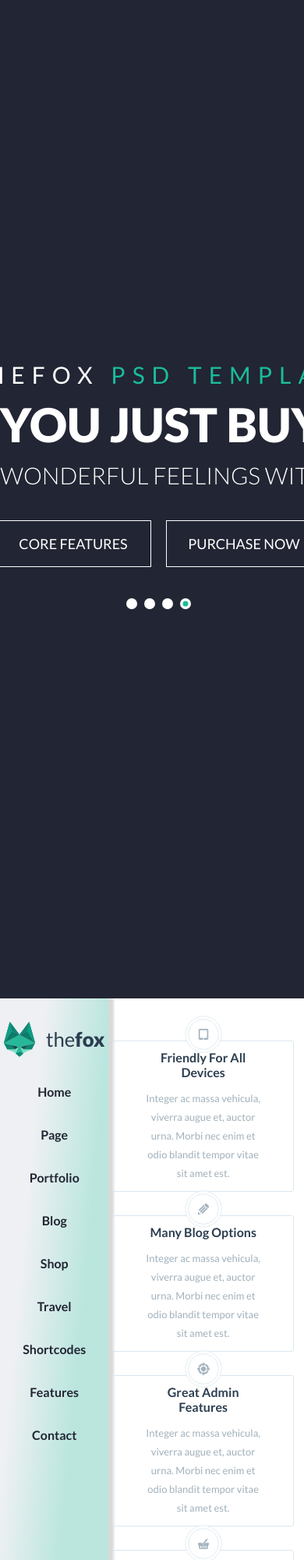
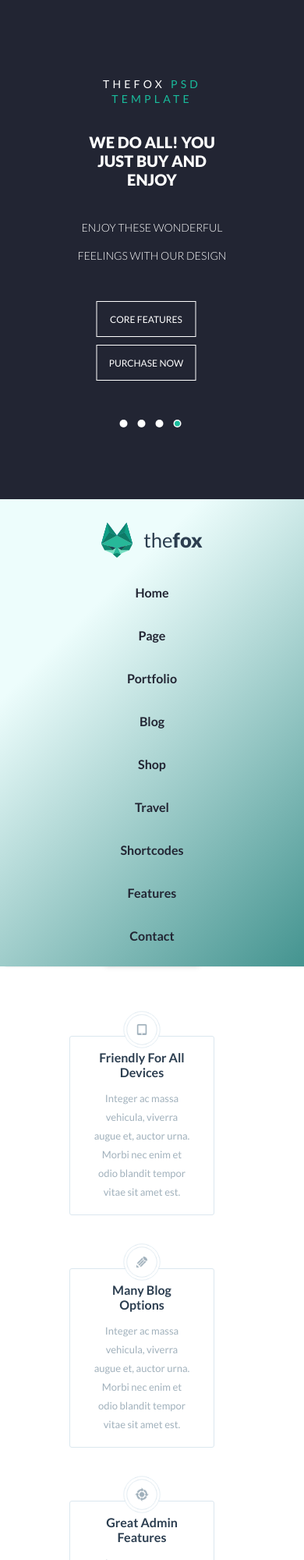
Before and after one commit to AnnaZhizhiashvili/personal-project-html-and-css, a plain HTML site: page index.html in a window 390 px wide. Shown: the top 2000 px of the page at 78% size. Drawn offline with Linux system fonts and the light colour scheme.

Commit message:
feat:part of responsivness achieved

```diff
--- a/index.html
+++ b/index.html
@@ -43,7 +43,7 @@
                 </div>
             </div>
         </section>
-        <div class="component-2-3">
+        <!-- desktop navigation -->
             <header class="desktop-nav">
                 <div class="lato-regular component-2 flex-centering">
                     <div class="logo inline-block">
@@ -64,10 +64,8 @@
                     </nav>
                 </div>
             </header>
-
-            <section class="component-3 ">
-                <div class="container flex-centering">
-                    <header class="mobile-nav">
+            <!-- mobile version navigation -->
+            <header class="mobile-nav flex-centering flex-column">
                 <div class="lato-regular component-2 flex flex-column">
                     <div class="logo inline-block">
                         <a href="#" class="flex-centering"><img src="./images/fox.png" alt="logo"><span>the<span class="lato-black">fox</span></span></a>
@@ -87,6 +85,10 @@
                     </nav>
                 </div>
             </header>
+
+
+            <section class="component-3 ">
+                <div class="container flex-centering">
                     <div class="boxes flex">
                         <div class="box">
                             <img src="./images/Icon1.png" alt="icon" class="transition">
@@ -110,7 +112,7 @@
                         </div>
                     </div>
             </section>
-        </div>
+
 
         <section class="component-4">
             <div class="flex-centering container">
@@ -183,7 +185,7 @@
             <div class="container">
                 <div class="inner-1 center">
                     <h5 class="lato-light font-36 line-height-20 color-secondary-grey">Our Services</h5>
-                    <p class="lato-regular font-14 line-height-24 color-medium-grey ">Quisque ligulas ipsum, euismod atras vulputate iltricies etri elit. Class aptent taciti sociosqu ad litora <br> torquent per conubia nostra, per inceptos himenaeos</p>
+                    <p class="lato-regular font-14 line-height-24 color-medium-grey ">Quisque ligulas ipsum, euismod atras vulputate iltricies etri elit. Class aptent taciti sociosqu ad litora torquent per conubia nostra, per inceptos himenaeos</p>
                 </div>
                 <div class="inner-2 flex-centering">
                     <div class="box box-1">
--- a/styles/component-1.css
+++ b/styles/component-1.css
@@ -96,3 +96,86 @@
 .container input:checked ~ .checkmark::before {
   display: block;
 }
+
+@media only screen and (max-width: 1280px) {
+  .component-1 .container {
+    margin-left: unset;
+  }
+  .component-1 form {
+    padding-right: unset;
+  }
+  .component-1 .buttons {
+    padding-left: unset;
+  }
+  .component-1 .container {
+    width: unset;
+    height: unset;
+  }
+  .component-1 p:first-child {
+    padding-left: unset;
+  }
+  .component-1 {
+    height: 800px;
+  }
+  .component-1 .container p:nth-child(2) {
+    font-size: 50px;
+  }
+  .component-1 .container {
+    top: 50%;
+    transform: translate(-50%, -50%);
+  }
+}
+
+@media only screen and (max-width: 1024px) {
+  .component-1 .container p:nth-child(2) {
+    font-size: 36px;
+  }
+  .component-1 .container p:nth-child(3),
+  .component-1 .container p:nth-child(1) {
+    font-size: 22px;
+  }
+  .component-1 .buttons {
+    display: flex;
+    flex-direction: column;
+    justify-content: center;
+    justify-content: center;
+    align-items: center;
+    gap: 10px;
+  }
+  .component-1 button {
+    width: 177px;
+    height: 58px;
+  }
+}
+
+@media only screen and (max-width: 768px) {
+  .component-1 {
+    height: 640px;
+  }
+  .component-1 .container p:nth-child(2) {
+    font-size: 20px;
+  }
+  .component-1 .container p:nth-child(3),
+  .component-1 .container p:nth-child(1) {
+    font-size: 14px;
+  }
+  .component-1 p:nth-child(3) {
+    margin-top: 32px;
+  }
+  .component-1 p:nth-child(1) {
+    margin-bottom: 34px;
+  }
+
+  .component-1 button {
+    width: 128px;
+    height: 46px;
+    font-size: 12px;
+  }
+
+  .component-1 .checkmark,
+  .component-8 .checkmark,
+  .component-13 .radio .checkmark {
+    height: 10px;
+    width: 10px;
+  }
+}
--- a/styles/component-2-3.css
+++ b/styles/component-2.css
@@ -28,52 +28,6 @@
   margin-right: 46.3px;
 }
 
-.component-3 {
-  height: 434px;
-  padding: 72px 336px 0 379px;
-  text-align: center;
-  box-shadow: inset 0 -3px 0 0 rgba(0, 0, 0, 0.1);
-  overflow: hidden;
-}
-.component-3 .container {
-  margin-right: 26px;
-}
-.component-3 .boxes {
-  display: flex;
-  gap: 30px;
-  justify-content: space-around;
-  align-items: center;
-  padding: 63px 0;
-}
-
-.component-3 .box {
-  border: 1px solid #dbe7ef;
-  border-radius: 3px;
-  padding: 50.8px 38.6px;
-  position: relative;
-  bottom: 9px;
-  height: 210px;
-  width: 270px;
-}
-.component-3 .container > div:not(:last-child) {
-  margin-right: 30px;
-}
-
-.component-3 .box img {
-  position: absolute;
-  top: 0;
-  left: 50%;
-  transform: translate(-50%, -50%);
-}
-
-.component-3 p {
-  margin-top: 12.5px;
-}
-
-.component-3 .box:hover img {
-  -webkit-filter: opacity(0.5) drop-shadow(0 0 0 var(--main-green-color));
-  filter: opacity(0.5) drop-shadow(0 0 0 var(--main-green-color));
-}
 /* mobile nav */
 .mobile-nav .component-2 {
   display: inline-block;
@@ -81,23 +35,16 @@
 .mobile-nav {
   height: 100%;
   color: #fff;
-
-  background-image: linear-gradient(95.2deg, #eef0f3 26.8%, #8fd6c99e 64%);
+  background-image: linear-gradient(315deg, #449490 0%, #edfdfc 74%);
   box-shadow: rgb(0 0 0 / 15%) 6.95px 0 2.6px;
 }
 .mobile-nav .logo {
   margin-bottom: 35px;
 }
 
-.component-3 {
-  position: relative;
-}
 .mobile-nav {
-  position: absolute;
   height: 100%;
-  left: 0;
-  transform: translateX(-100%);
-  transition: all 0.3s ease-out;
+  display: none;
 }
 .mobile-nav .component-2 {
   height: 100%;
@@ -105,6 +52,7 @@
 .mobile-nav ul {
   gap: 27px;
   color: var(--dark-grey-color);
+  text-align: center;
 }
 
 @media only screen and (max-width: 1919px) {
@@ -137,14 +85,10 @@
 }
 
 @media only screen and (max-width: 1024px) {
-  .component-3 {
-    padding: 0;
-  }
   .desktop-nav {
     display: none;
   }
-  .mobile-nav .component-3 .container > div,
-  .component-3 {
+  .mobile-nav {
     height: unset;
   }
   .mobile-nav .component-2 li:not(:last-child) {
@@ -156,33 +100,12 @@
     padding: 30px 10px;
     height: 100%;
   }
-  .component-3 {
-    margin-right: unset;
-  }
+
   .mobile-nav nav {
     margin-left: unset;
   }
   .mobile-nav {
-    transform: translateX(0%);
-  }
-  .component-3 .boxes {
-    flex-direction: column;
-    margin-left: auto;
-    padding-right: 32px;
-    padding-bottom: 17px;
-    flex-basis: 74%;
-  }
-  .component-3 .box {
-    padding: 10.8px 38.6px;
-  }
-  .component-3 .container {
-    margin-right: unset;
-    flex: unset;
-  }
-  .component-3 .box img {
-    top: -9px;
-    width: 47px;
-    height: 47px;
+    display: flex;
   }
 }
 
@@ -196,14 +119,4 @@
   .mobile-nav ul {
     gap: 36px;
   }
-  .component-3 .boxes p {
-    font-size: 13px;
-  }
-  .component-3 .boxes h6 {
-    font-size: 16px;
-  }
-  .component-3 .boxes {
-    padding-right: 13px;
-    flex-basis: 63%;
-  }
 }
--- /dev/null
+++ b/styles/component-3.css
@@ -0,0 +1,95 @@
+.component-3 {
+  height: 434px;
+  padding: 134px 336px 0 379px;
+  text-align: center;
+  box-shadow: inset 0 -3px 0 0 rgba(0, 0, 0, 0.1);
+  overflow: hidden;
+}
+.component-3 .container {
+  margin-right: 26px;
+}
+.component-3 .boxes {
+  display: flex;
+  gap: 30px;
+  justify-content: space-around;
+  align-items: center;
+  /* padding: 63px 0; */
+}
+
+.component-3 .box {
+  border: 1px solid #dbe7ef;
+  border-radius: 3px;
+  padding: 50.8px 38.6px;
+  position: relative;
+  bottom: 9px;
+  height: 210px;
+  width: 270px;
+}
+.component-3 .container > div:not(:last-child) {
+  margin-right: 30px;
+}
+
+.component-3 .box img {
+  position: absolute;
+  top: 0;
+  left: 50%;
+  transform: translate(-50%, -50%);
+}
+
+.component-3 p {
+  margin-top: 12.5px;
+}
+
+.component-3 .box:hover img {
+  -webkit-filter: opacity(0.5) drop-shadow(0 0 0 var(--main-green-color));
+  filter: opacity(0.5) drop-shadow(0 0 0 var(--main-green-color));
+}
+.component-3 {
+  position: relative;
+}
+
+@media only screen and (max-width: 1280px) {
+  .component-3,
+  .component-3 .box {
+    height: unset;
+  }
+  .component-3 .box {
+    width: unset;
+  }
+  .component-3 {
+    padding: 100px 70px;
+  }
+}
+
+@media only screen and (max-width: 1024px) {
+  .component-3 .box {
+    padding: 58.8px 36.6px;
+    flex-basis: 40%;
+  }
+
+  .component-3 .box img {
+    top: -9px;
+    width: 47px;
+    height: 47px;
+  }
+  .component-3 .boxes {
+    flex-wrap: wrap;
+    gap: 68px;
+  }
+}
+
+@media only screen and (max-width: 768px) {
+  .component-3 .boxes p {
+    font-size: 13px;
+  }
+  .component-3 .boxes h6 {
+    font-size: 16px;
+  }
+  .component-3 .box {
+    flex-basis: 70%;
+    padding: 16.8px 27.6px;
+  }
+  .component-3 {
+    padding: 98px 49px;
+  }
+}
--- a/styles/component-4.css
+++ b/styles/component-4.css
@@ -46,3 +46,46 @@
   position: relative;
   z-index: 2;
 }
+
+@media only screen and (max-width: 1280px) {
+  .component-4 {
+    height: unset;
+  }
+  .component-4 .container {
+    padding: 81px 10px 80px 10px;
+    justify-content: space-around;
+  }
+  .component-4 .inner-1 {
+    flex-basis: 30%;
+    height: unset;
+    padding-top: unset;
+    margin-left: unset;
+  }
+  .component-4 .inner-2 {
+    margin-left: unset;
+    flex-basis: unset;
+  }
+  .component-4 .inner-2 {
+    margin-bottom: unset;
+  }
+}
+
+@media only screen and (max-width: 1024px) {
+  .component-4 .container {
+    padding: 80px;
+    justify-content: space-around;
+    flex-direction: column;
+    gap: 49px;
+  }
+}
+
+@media only screen and (max-width: 768px) {
+  .component-4 .container {
+  }
+  .component-4 .inner-2 {
+    width: 100%;
+  }
+  .component-4 .inner-2 img {
+    width: 100%;
+  }
+}
--- a/styles/component-5.css
+++ b/styles/component-5.css
@@ -6,7 +6,6 @@
   border-bottom: 7px solid var(--medium-grey-color);
 }
 .component-5 .container {
-  padding-top: 103px;
   padding: 103px 0 0 17px;
 }
 
@@ -67,3 +66,62 @@
   background-color: var(--dark-grey-secondary);
   color: #fff;
 }
+
+@media only screen and (max-width: 1280px) {
+  .component-5 {
+    height: unset;
+    padding: 76px;
+  }
+  .component-5 .inner-1 {
+    height: unset;
+    width: unset;
+  }
+  .component-5 .inner-2 {
+    margin-left: unset;
+  }
+  .component-5 .inner-2 > div {
+    flex-wrap: wrap;
+    gap: 40px;
+  }
+  .component-5 .inner-2 .inner-container {
+    flex-basis: 44%;
+  }
+  .component-5 .inner-2 .inner-container:nth-child(2),
+  .component-5 .inner-2 .inner-container:nth-child(3) {
+    margin-right: unset;
+  }
+  .component-5 .inner-container div:nth-child(2) {
+    padding: 5px 20px;
+  }
+  .component-5 .container {
+    padding: unset;
+  }
+  .component-5 .inner-container {
+    margin: unset;
+  }
+  .component-5 .inner-container div:nth-child(2) p {
+    padding: 0 48px;
+  }
+}
+
+@media only screen and (max-width: 1024px) {
+  .component-5 {
+    padding: 71px 37px;
+  }
+}
+
+@media only screen and (max-width: 1024px) {
+  .component-5 {
+    padding: 71px 37px;
+  }
+  .component-5 .inner-2 > div {
+    flex-direction: column;
+  }
+  .component-5 .inner-container div:nth-child(2),
+  .component-5 .inner-container div:nth-child(2) p {
+    padding: unset;
+  }
+  .component-5 .inner-1 {
+    margin-bottom: 73px;
+  }
+}
--- a/styles/styles.css
+++ b/styles/styles.css
@@ -1,5 +1,6 @@
 @import "./component-1.css";
-@import "./component-2-3.css";
+@import "./component-2.css";
+@import "./component-3.css";
 @import "./component-4.css";
 @import "./component-4.css";
 @import "./component-5.css";
```
Lines whose indentation alone changed are shown as unchanged.
